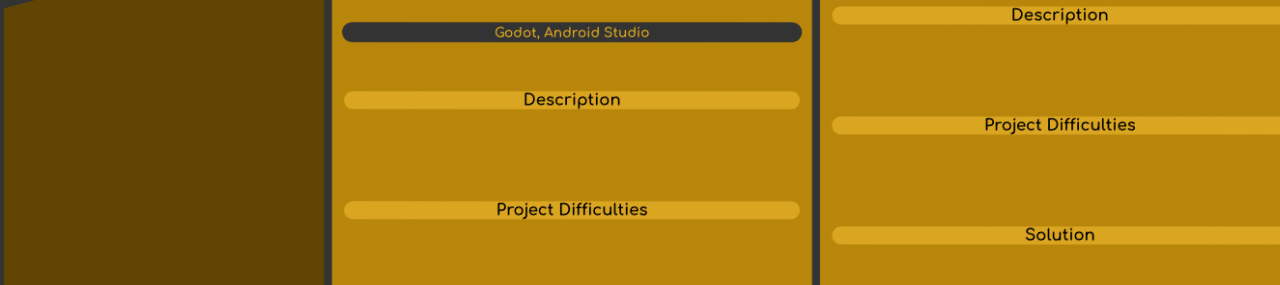
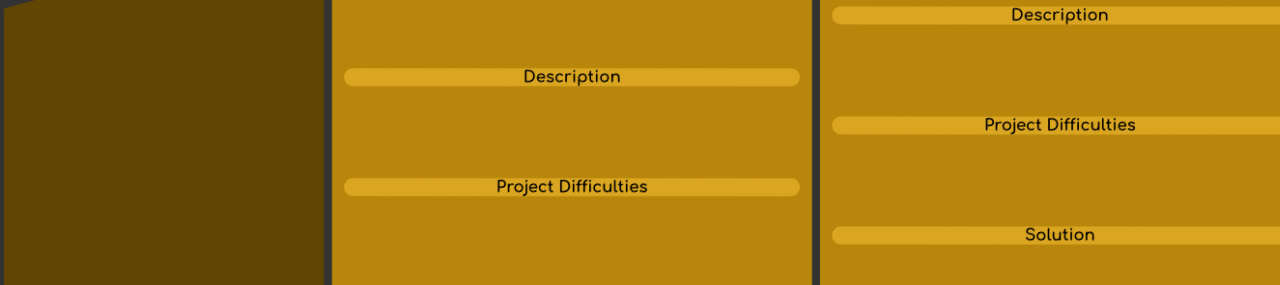
Before and after one commit to MAJ4K/MAJ4K.github.io, a plain HTML site: page index.html in a window 1280 px wide. Shown: the part 570-855 px from the top of the page. Drawn offline with Linux system fonts and the light colour scheme; files whose address does not match are found by name.

Commit message:
convert to tabs

```diff
--- a/index.html
+++ b/index.html
@@ -37,7 +37,7 @@
 		<div class="padd"></div>
 		<div class="card">
 			<h3>Disconnect: Dots</h3>
-                <h5 class="stack"><p>Godot, Android Studio</p></h5>
+			<h5 name="Godot, Android Studio"></h5>
 			<h4>Description</h4>
 			<p>
 				a connect the dots competitive game
--- a/layout.css
+++ b/layout.css
@@ -1,4 +1,3 @@
-
 @import url('https://fonts.googleapis.com/css2?family=Comfortaa:wght@300;500;700&display=swap');
 :root {
 	--palette0: #333;
```
Also changed, not shown: script.js (indentation only). Lines whose indentation alone changed are shown as unchanged.
